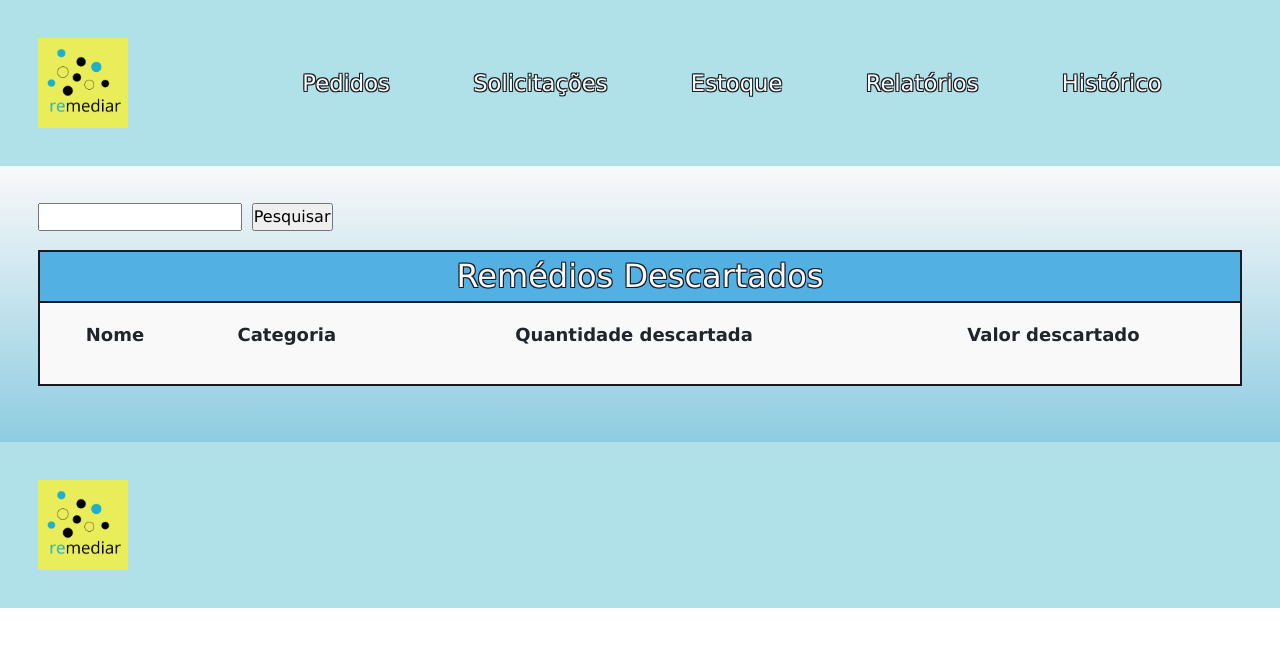
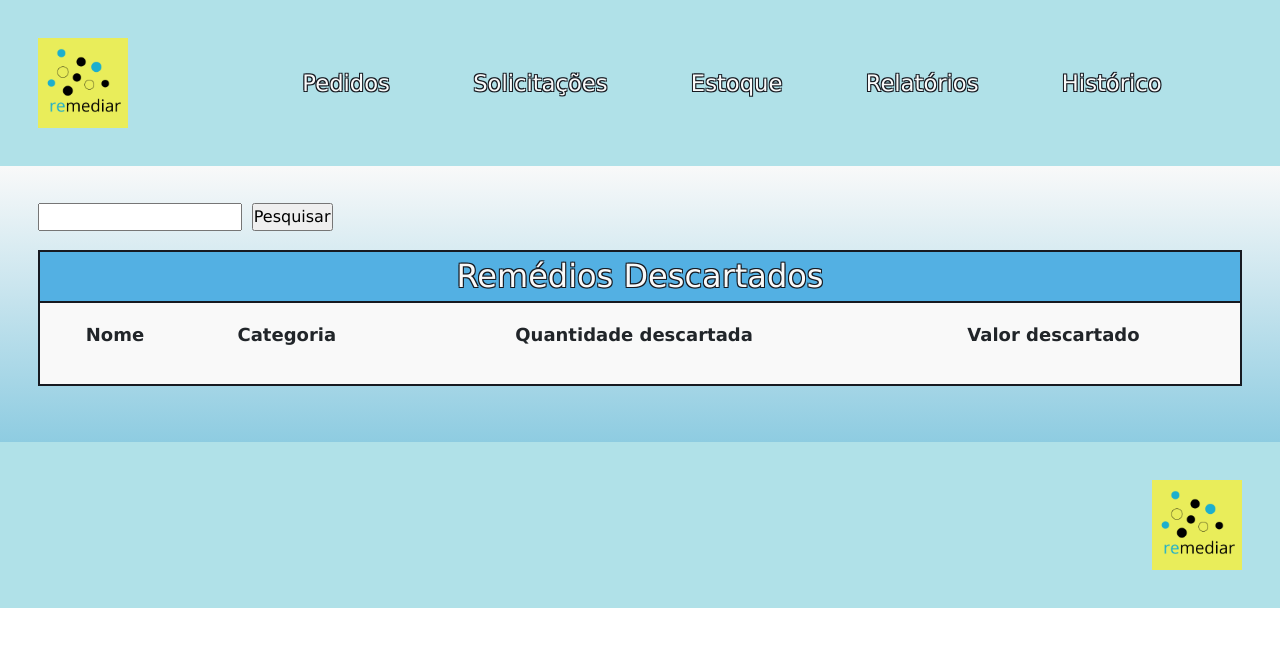
Before and after one commit to RemediarPuc/FrontEnd, an Angular app in the folder Remediar-FrontEnd/: page / in a window 1280 px wide. Shown: the top 646 px of the page. Built offline with nearby package versions, Linux system fonts and the light colour scheme.

Commit message:
Alterando CSS

```diff
--- a/Remediar-FrontEnd/src/app/componentes/remedios-descartados/remedios-descartados.component.css
+++ b/Remediar-FrontEnd/src/app/componentes/remedios-descartados/remedios-descartados.component.css
@@ -45,6 +45,15 @@ header{
     font-weight: 500;
     padding: 5px;
 }
+
+/* Corpo */
+main{
+    background-image: linear-gradient(to top, #8ECCE1, #F9F9F9);
+    font-family: 'Lucida Sans', 'Lucida Sans Regular', 'Lucida Grande', 'Lucida Sans Unicode', Geneva, Verdana, sans-serif;
+}
+#campo_pesquisa input{
+    margin-right: 10px;
+}
 #container_tabela{
     max-height: 300px;
     overflow-y: auto;
@@ -73,11 +82,8 @@ th{
     font-size: large;
 }
 
-/* Corpo */
-main{
-    background-image: linear-gradient(to top, #8ECCE1, #F9F9F9);
-    font-family: 'Lucida Sans', 'Lucida Sans Regular', 'Lucida Grande', 'Lucida Sans Unicode', Geneva, Verdana, sans-serif;
+/* Rodapé */
+footer{
+    display: flex;
+    justify-content: end;
 }
-#campo_pesquisa input{
-    margin-right: 10px;
-}
```
